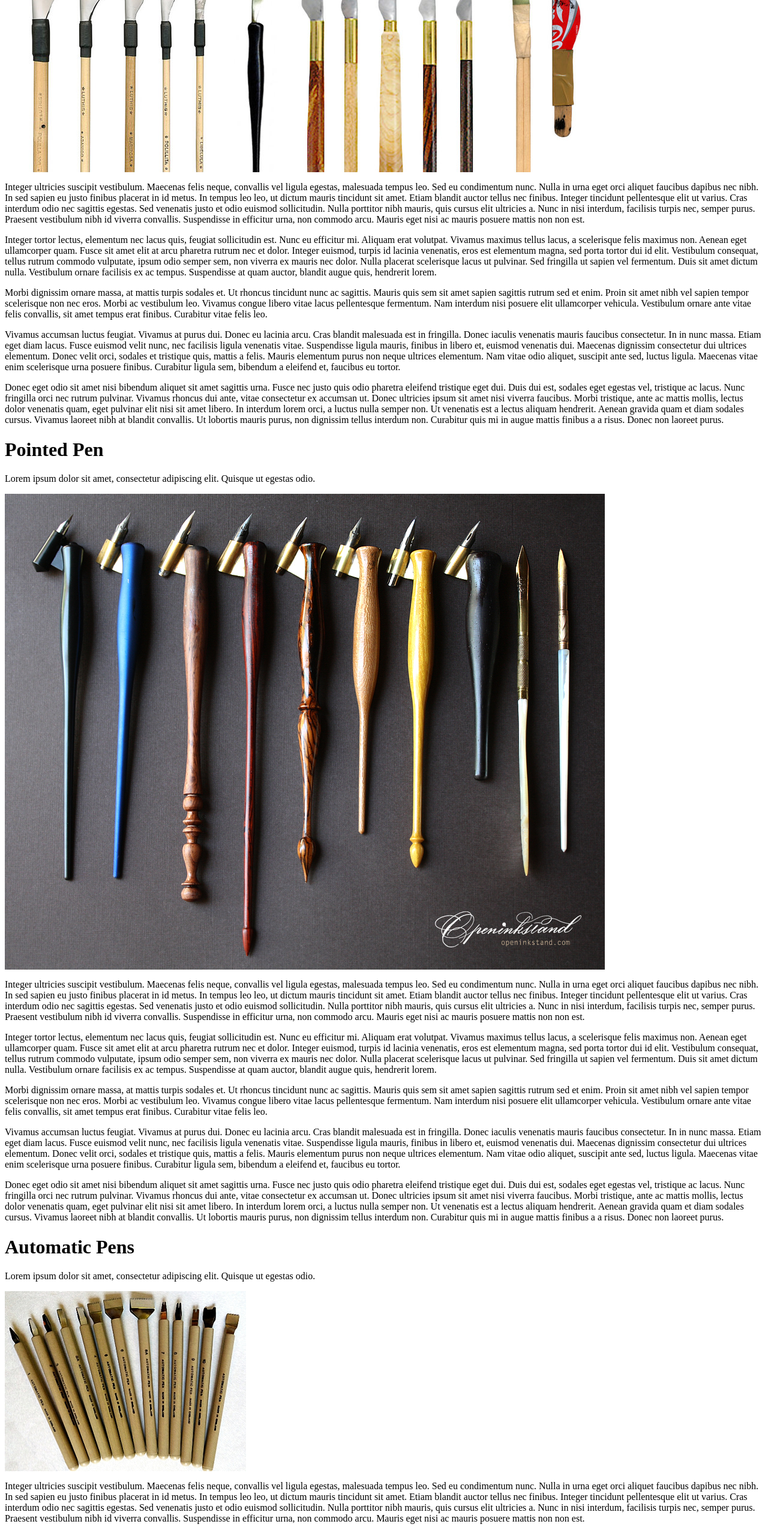
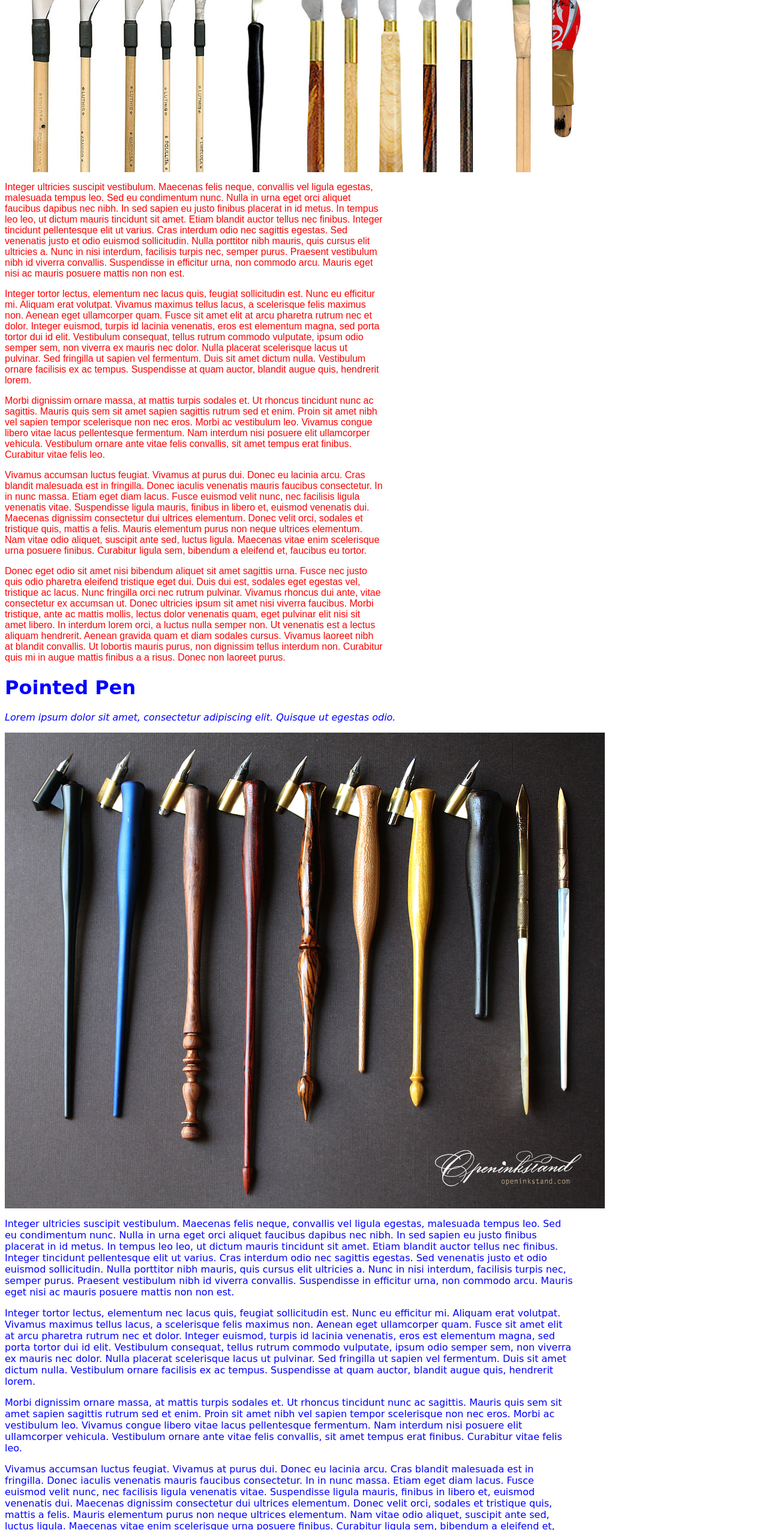
Before and after one commit to rachelegibbons/lettering-blog, a plain HTML site: page index.html in a window 1280 px wide. Shown: the part 250-2800 px from the top of the page at 60% size. Drawn offline with Linux system fonts and the light colour scheme.

Commit message:
Update CSS

```diff
--- a/css/styles.css
+++ b/css/styles.css
@@ -0,0 +1,23 @@
+.foldedPen {
+  width: 50%;
+  font-family: sans-serif;
+  color: red;
+}
+
+.pointedPen {
+  width: 75%;
+  font-family: cursive;
+  color: blue;
+}
+
+.automaticPen {
+  width: 30%;
+  font-family: fantasy;
+  color: purple;
+}
+
+.broadEdge {
+  width: 60%;
+  font-family: monospace;
+  color: pink;
+}
--- a/index.html
+++ b/index.html
@@ -7,7 +7,7 @@
   <body>
   <div class="foldedPen">
     <h1>Folded Pen</h1>
-    <p>Lorem ipsum dolor sit amet, consectetur adipiscing elit. Quisque ut egestas odio.</p>
+    <p><em>Lorem ipsum dolor sit amet, consectetur adipiscing elit. Quisque ut egestas odio.</em></p>
     <img src="img/folded-pens.jpg">
     <p> Integer ultricies suscipit vestibulum. Maecenas felis neque, convallis vel ligula egestas, malesuada tempus leo. Sed eu condimentum nunc. Nulla in urna eget orci aliquet faucibus dapibus nec nibh. In sed sapien eu justo finibus placerat in id metus. In tempus leo leo, ut dictum mauris tincidunt sit amet. Etiam blandit auctor tellus nec finibus. Integer tincidunt pellentesque elit ut varius. Cras interdum odio nec sagittis egestas. Sed venenatis justo et odio euismod sollicitudin. Nulla porttitor nibh mauris, quis cursus elit ultricies a. Nunc in nisi interdum, facilisis turpis nec, semper purus. Praesent vestibulum nibh id viverra convallis. Suspendisse in efficitur urna, non commodo arcu. Mauris eget nisi ac mauris posuere mattis non non est.</p>
     <p>Integer tortor lectus, elementum nec lacus quis, feugiat sollicitudin est. Nunc eu efficitur mi. Aliquam erat volutpat. Vivamus maximus tellus lacus, a scelerisque felis maximus non. Aenean eget ullamcorper quam. Fusce sit amet elit at arcu pharetra rutrum nec et dolor. Integer euismod, turpis id lacinia venenatis, eros est elementum magna, sed porta tortor dui id elit. Vestibulum consequat, tellus rutrum commodo vulputate, ipsum odio semper sem, non viverra ex mauris nec dolor. Nulla placerat scelerisque lacus ut pulvinar. Sed fringilla ut sapien vel fermentum. Duis sit amet dictum nulla. Vestibulum ornare facilisis ex ac tempus. Suspendisse at quam auctor, blandit augue quis, hendrerit lorem.</p>
@@ -17,7 +17,7 @@
   </div>
   <div class="pointedPen">
     <h1>Pointed Pen</h1>
-    <p>Lorem ipsum dolor sit amet, consectetur adipiscing elit. Quisque ut egestas odio.</p>
+    <p><em>Lorem ipsum dolor sit amet, consectetur adipiscing elit. Quisque ut egestas odio.</em></p>
     <img src="img/oblique-pen-holder.jpg">
     <p> Integer ultricies suscipit vestibulum. Maecenas felis neque, convallis vel ligula egestas, malesuada tempus leo. Sed eu condimentum nunc. Nulla in urna eget orci aliquet faucibus dapibus nec nibh. In sed sapien eu justo finibus placerat in id metus. In tempus leo leo, ut dictum mauris tincidunt sit amet. Etiam blandit auctor tellus nec finibus. Integer tincidunt pellentesque elit ut varius. Cras interdum odio nec sagittis egestas. Sed venenatis justo et odio euismod sollicitudin. Nulla porttitor nibh mauris, quis cursus elit ultricies a. Nunc in nisi interdum, facilisis turpis nec, semper purus. Praesent vestibulum nibh id viverra convallis. Suspendisse in efficitur urna, non commodo arcu. Mauris eget nisi ac mauris posuere mattis non non est.</p>
     <p>Integer tortor lectus, elementum nec lacus quis, feugiat sollicitudin est. Nunc eu efficitur mi. Aliquam erat volutpat. Vivamus maximus tellus lacus, a scelerisque felis maximus non. Aenean eget ullamcorper quam. Fusce sit amet elit at arcu pharetra rutrum nec et dolor. Integer euismod, turpis id lacinia venenatis, eros est elementum magna, sed porta tortor dui id elit. Vestibulum consequat, tellus rutrum commodo vulputate, ipsum odio semper sem, non viverra ex mauris nec dolor. Nulla placerat scelerisque lacus ut pulvinar. Sed fringilla ut sapien vel fermentum. Duis sit amet dictum nulla. Vestibulum ornare facilisis ex ac tempus. Suspendisse at quam auctor, blandit augue quis, hendrerit lorem.</p>
@@ -27,7 +27,7 @@
   </div>
   <div class="automaticPen">
     <h1>Automatic Pens</h1>
-    <p>Lorem ipsum dolor sit amet, consectetur adipiscing elit. Quisque ut egestas odio.</p>
+    <p><em>Lorem ipsum dolor sit amet, consectetur adipiscing elit. Quisque ut egestas odio.</em></p>
     <img src="img/automatic-pens.jpg">
     <p> Integer ultricies suscipit vestibulum. Maecenas felis neque, convallis vel ligula egestas, malesuada tempus leo. Sed eu condimentum nunc. Nulla in urna eget orci aliquet faucibus dapibus nec nibh. In sed sapien eu justo finibus placerat in id metus. In tempus leo leo, ut dictum mauris tincidunt sit amet. Etiam blandit auctor tellus nec finibus. Integer tincidunt pellentesque elit ut varius. Cras interdum odio nec sagittis egestas. Sed venenatis justo et odio euismod sollicitudin. Nulla porttitor nibh mauris, quis cursus elit ultricies a. Nunc in nisi interdum, facilisis turpis nec, semper purus. Praesent vestibulum nibh id viverra convallis. Suspendisse in efficitur urna, non commodo arcu. Mauris eget nisi ac mauris posuere mattis non non est.</p>
     <p>Integer tortor lectus, elementum nec lacus quis, feugiat sollicitudin est. Nunc eu efficitur mi. Aliquam erat volutpat. Vivamus maximus tellus lacus, a scelerisque felis maximus non. Aenean eget ullamcorper quam. Fusce sit amet elit at arcu pharetra rutrum nec et dolor. Integer euismod, turpis id lacinia venenatis, eros est elementum magna, sed porta tortor dui id elit. Vestibulum consequat, tellus rutrum commodo vulputate, ipsum odio semper sem, non viverra ex mauris nec dolor. Nulla placerat scelerisque lacus ut pulvinar. Sed fringilla ut sapien vel fermentum. Duis sit amet dictum nulla. Vestibulum ornare facilisis ex ac tempus. Suspendisse at quam auctor, blandit augue quis, hendrerit lorem.</p>
@@ -37,7 +37,7 @@
   </div>
   <div class="broadEdge">
     <h1>Broad Edge Calligraphy Nibs</h1>
-    <p>Lorem ipsum dolor sit amet, consectetur adipiscing elit. Quisque ut egestas odio.</p>
+    <p><em>Lorem ipsum dolor sit amet, consectetur adipiscing elit. Quisque ut egestas odio.</em></p>
     <img src="img/nibs.jpg">
     <p> Integer ultricies suscipit vestibulum. Maecenas felis neque, convallis vel ligula egestas, malesuada tempus leo. Sed eu condimentum nunc. Nulla in urna eget orci aliquet faucibus dapibus nec nibh. In sed sapien eu justo finibus placerat in id metus. In tempus leo leo, ut dictum mauris tincidunt sit amet. Etiam blandit auctor tellus nec finibus. Integer tincidunt pellentesque elit ut varius. Cras interdum odio nec sagittis egestas. Sed venenatis justo et odio euismod sollicitudin. Nulla porttitor nibh mauris, quis cursus elit ultricies a. Nunc in nisi interdum, facilisis turpis nec, semper purus. Praesent vestibulum nibh id viverra convallis. Suspendisse in efficitur urna, non commodo arcu. Mauris eget nisi ac mauris posuere mattis non non est.</p>
     <p>Integer tortor lectus, elementum nec lacus quis, feugiat sollicitudin est. Nunc eu efficitur mi. Aliquam erat volutpat. Vivamus maximus tellus lacus, a scelerisque felis maximus non. Aenean eget ullamcorper quam. Fusce sit amet elit at arcu pharetra rutrum nec et dolor. Integer euismod, turpis id lacinia venenatis, eros est elementum magna, sed porta tortor dui id elit. Vestibulum consequat, tellus rutrum commodo vulputate, ipsum odio semper sem, non viverra ex mauris nec dolor. Nulla placerat scelerisque lacus ut pulvinar. Sed fringilla ut sapien vel fermentum. Duis sit amet dictum nulla. Vestibulum ornare facilisis ex ac tempus. Suspendisse at quam auctor, blandit augue quis, hendrerit lorem.</p>
```
